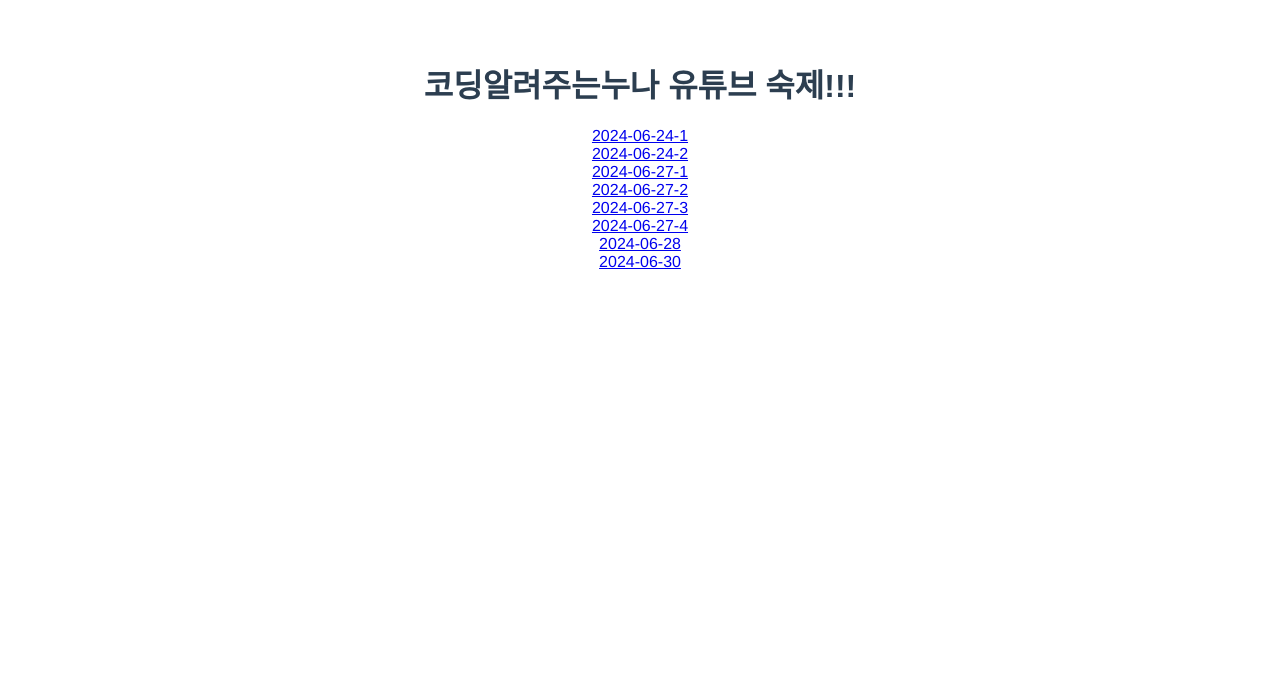
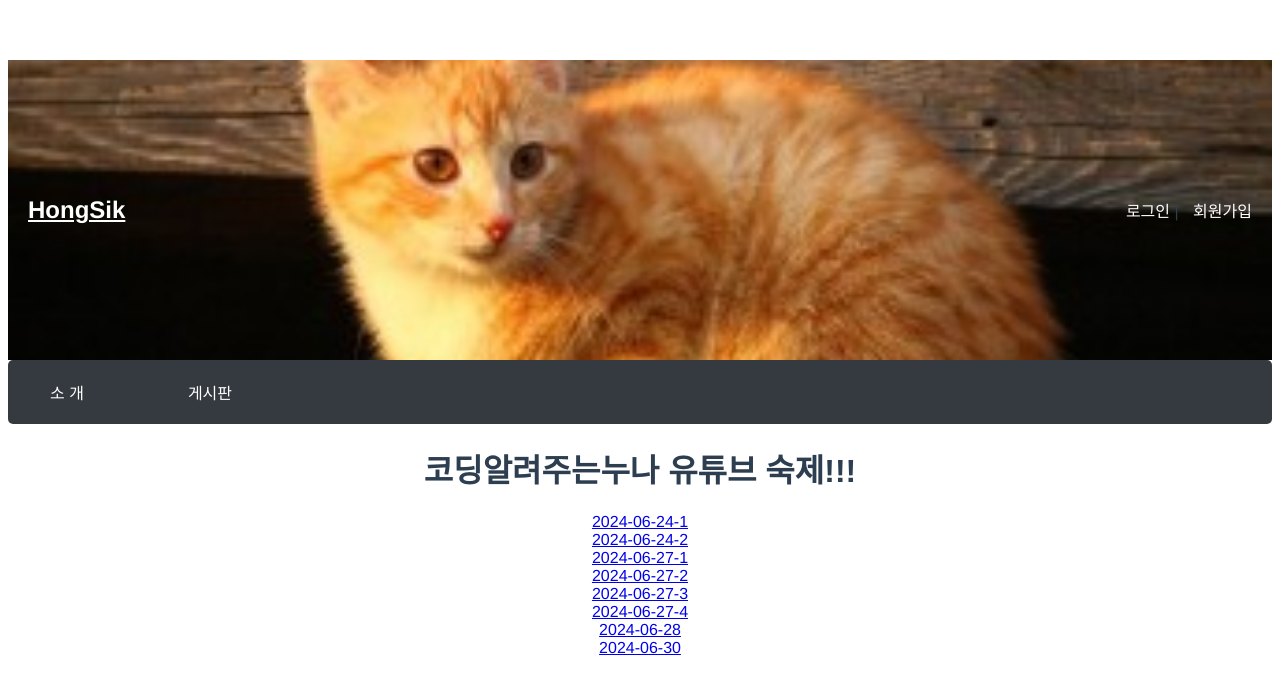
Before and after one commit to kikihong/javascript, a Vue app: page / in a window 1280 px wide. Shown: the top 694 px of the page. Built offline with nearby package versions, Linux system fonts and the light colour scheme.

Commit message:
"Header수정"

```diff
--- a/src/App.vue
+++ b/src/App.vue
@@ -1,11 +1,12 @@
 <template>
-
+  <header-view></header-view>
   <router-view></router-view>
 
 
 </template>
 
 <script>
+import HeaderView from './components/HeaderView.vue'
 
 
 
@@ -13,6 +14,7 @@
 export default {
   name: 'App',
   components: {
+    HeaderView
 
 
   }
--- a/src/components/HeaderView.vue
+++ b/src/components/HeaderView.vue
@@ -1,22 +1,128 @@
 <template>
-  <div class="header-main">
-    <div class="log0-login">
-        <div class="logo">
+  <div>
+    <header class="header">
+        <router-link to="/" class="logo">HongSik</router-link>
+      <div class="auth"><span>로그인</span> | <span>회원가입</span></div>
+    </header>
 
-        </div>
-        <div class="login">
-
-        </div>
-    </div>
+    <nav class="nav-bar">
+      <ul>
+        <li
+          v-for="(item, index) in menuItems"
+          :key="index"
+          @mouseover="showSubmenu(index)"
+          @mouseleave="hideSubmenu(index)"
+        >
+          <a href="#">{{ item.title }}</a>
+          <ul v-show="item.showSubmenu">
+            <li v-for="(submenu, subIndex) in item.submenu" :key="subIndex">
+              <a href="#">{{ submenu }}</a>
+            </li>
+          </ul>
+        </li>
+      </ul>
+    </nav>
   </div>
 </template>
-
 <script>
 export default {
+  data() {
+    return {
+      menuItems: [
+        {
+          title: "소 개",
+          submenu: ["메뉴 1", "메뉴 2", "메뉴 3"],
+          showSubmenu: false,
+        },
+        {
+          title: "게시판",
+          submenu: ["메뉴 1", "메뉴 2"],
+          showSubmenu: false,
+        },
+      ],
+    };
+  },
+  methods: {
+    showSubmenu(index) {
+      this.menuItems[index].showSubmenu = true;
+    },
+    hideSubmenu(index) {
+      this.menuItems[index].showSubmenu = false;
+    },
+  },
+};
+</script>
+<style scoped>
+.header {
+  width: 100%;
+  height: 300px;
+  background-color: #f8f9fa;
+  display: flex;
+  background-image: url("@/assets/header-image.jpg");
+  background-size: cover;
+  background-position: center;
+  justify-content: space-between;
+  align-items: center;
+  padding: 0 20px;
+  box-sizing: border-box;
+}
+
+.logo {
+  font-size: 24px;
+  font-weight: bold;
+  color: white;
+}
+
+.auth span {
+    color:white;
+  cursor: pointer;
+  margin-left: 10px;
+}
+
+.nav-bar ul {
+  list-style-type: none;
+  padding: 0;
+  margin: 0;
+  display: flex;
+  background-color: #343a40;
+  border-radius: 5px;;
+}
+
+.nav-bar li {
+    position: relative;
+    margin-right: 20px;
+}
+
+.nav-bar a {
+  color: #ffffff;
+  text-decoration: none;
+  padding: 20px 42px;
+  display: block;
+}
+
+.nav-bar ul ul {
+  position: absolute;
+  top: 100%;
+  left: 0;
+  background-color: #495057;
+  display: none;
+  min-width: 150px;
+}
+
+.nav-bar ul ul li {
+  margin: 0;
+}
+
+.nav-bar ul ul a {
+  padding: 10px;
+}
+
+.nav-bar ul li:hover > ul {
+  display: block;
+}
+.header-image {
+  width: 100%; /* 원하는 너비 값으로 조정 */
+  height: auto; /* 높이 자동 조정 */
 
 }
-</script>
-
-<style>
-
 </style>
```
Also changed, not shown: src/assets/header-image.jpg (added).
